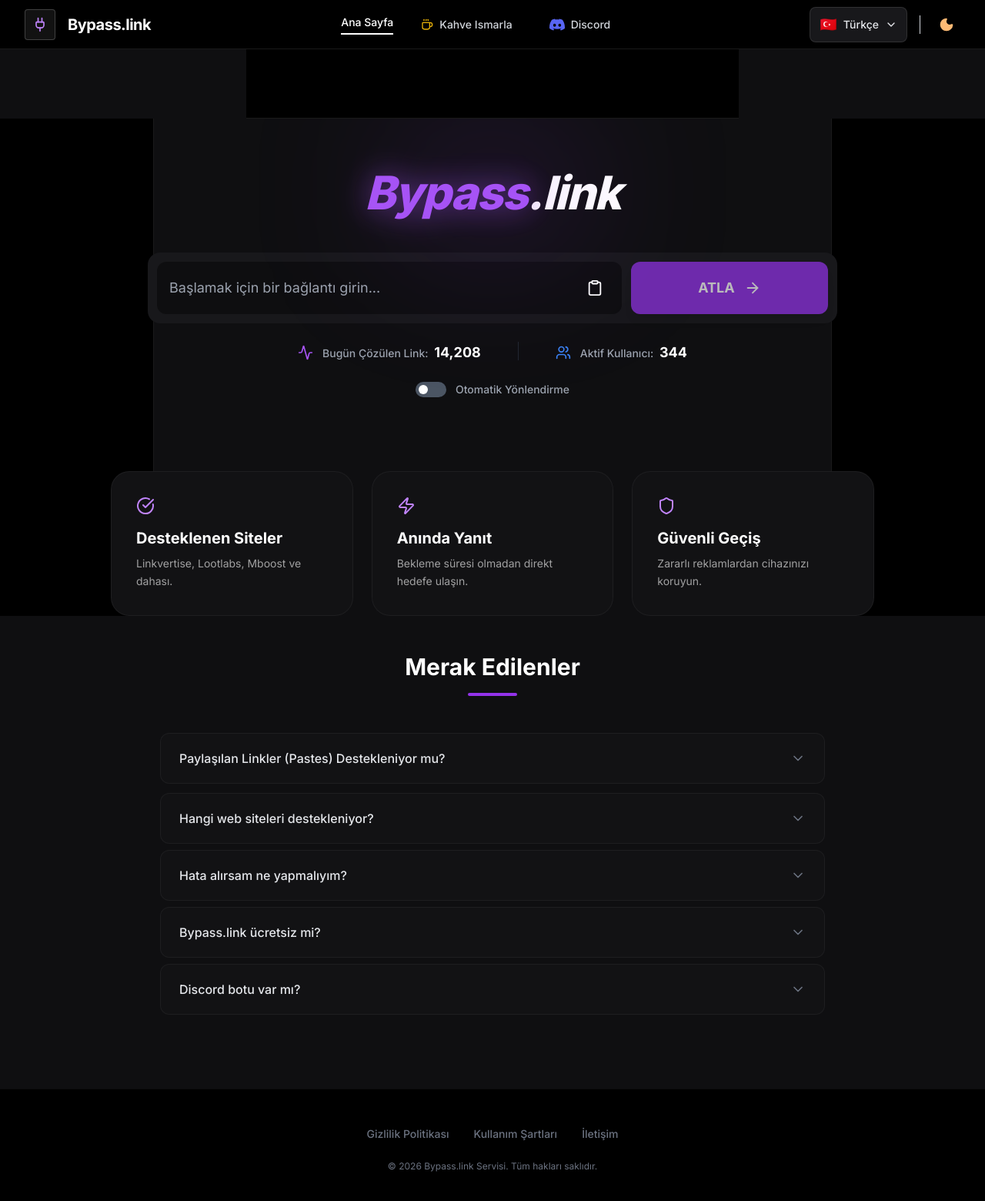
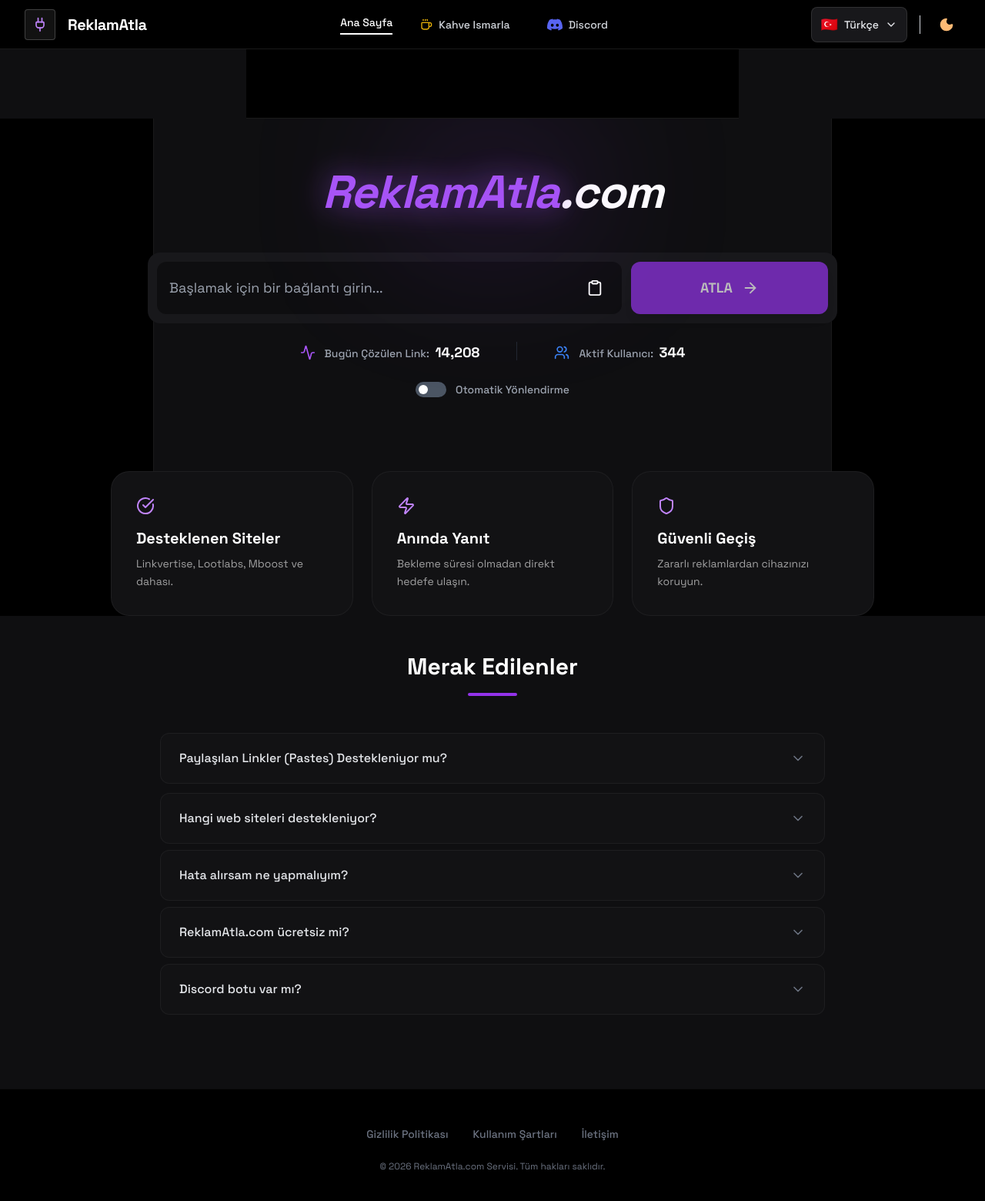
Before and after one commit to eminnates/ByPass, a Next.js app in the folder src/bypass-site/: page / in a window 1280 px wide. Shown: the top 1560 px of the page at 77% size. Built offline with nearby package versions, Linux system fonts and the light colour scheme.

Commit message:
UPDATE page

```diff
--- a/src/bypass-site/app/layout.tsx
+++ b/src/bypass-site/app/layout.tsx
@@ -1,24 +1,41 @@
 import type { Metadata } from "next";
-import { Inter } from "next/font/google";
+import { Space_Grotesk } from "next/font/google";
 import Script from "next/script";
 import "./globals.css";
 
-const inter = Inter({ subsets: ["latin"] });
+const space = Space_Grotesk({
+  subsets: ["latin"],
+  weight: ["400", "500", "600", "700"],
+  display: "swap",
+});
 
 export const metadata: Metadata = {
-  title: "Linkvertise Bypass",
-  description: "Hızlı ve güvenli link geçme servisi.",
+  title: {
+    default: "Linkvertise Bypass",
+    template: "%s | Linkvertise Bypass",
+  },
+  description: "Hızlı, güvenli ve modern link geçme servisi.",
+  keywords: ["linkvertise bypass", "link bypass", "url bypass"],
+  metadataBase: new URL("https://yourdomain.com"), // domainini buraya yaz
+  openGraph: {
+    title: "Linkvertise Bypass",
+    description: "Hızlı ve güvenli link geçme servisi.",
+    url: "https://yourdomain.com",
+    siteName: "Linkvertise Bypass",
+    locale: "tr_TR",
+    type: "website",
+  },
 };
 
 export default function RootLayout({
   children,
-}: Readonly<{
+}: {
   children: React.ReactNode;
-}>) {
+}) {
   return (
     <html lang="tr">
       <head>
-        {/* Google AdSense Scripti */}
+        {/* Google AdSense */}
         <Script
           async
           src="https://pagead2.googlesyndication.com/pagead/js/adsbygoogle.js?client=ca-pub-XXXXXXXXXXXXXXXX"
@@ -26,7 +43,9 @@
           strategy="afterInteractive"
         />
       </head>
-      <body className={inter.className}>
+      <body
+        className={`${space.className} bg-black text-white antialiased`}
+      >
         {children}
       </body>
     </html>
--- a/src/bypass-site/app/page.tsx
+++ b/src/bypass-site/app/page.tsx
@@ -31,7 +31,7 @@
       q1: "Paylaşılan Linkler (Pastes) Destekleniyor mu?", a1: "Evet, servisimiz popüler paste servislerini destekler.",
       q2: "Hangi web siteleri destekleniyor?", a2: "Linkvertise, Lootlabs, Mboost, Sub2get ve daha birçok popüler servis.",
       q3: "Hata alırsam ne yapmalıyım?", a3: "Bir hata ile karşılaşırsanız sayfayı yenilemeyi deneyin.", note: "NOT: Hata devam ederse Discord'a gelin.",
-      q4: "Bypass.link ücretsiz mi?", a4: "Evet, servisimiz tamamen ücretsizdir.",
+      q4: "ReklamAtla.com ücretsiz mi?", a4: "Evet, servisimiz tamamen ücretsizdir.",
       q5: "Discord botu var mı?", a5: "Şu an için aktif bir botumuz bulunmamaktadır."
     },
     footer: { privacy: "Gizlilik Politikası", terms: "Kullanım Şartları", contact: "İletişim", rights: "Tüm hakları saklıdır." }
@@ -57,7 +57,7 @@
       q1: "Are Paste Links Supported?", a1: "Yes, we support popular paste services.",
       q2: "Which websites are supported?", a2: "Linkvertise, Lootlabs, Mboost, Sub2get and many more.",
       q3: "What if I get an error?", a3: "Try refreshing the page if you encounter an error.", note: "NOTE: Join Discord if error persists.",
-      q4: "Is Bypass.link free?", a4: "Yes, our service is completely free.",
+      q4: "Is ReklamAtla.com free?", a4: "Yes, our service is completely free.",
       q5: "Is there a Discord bot?", a5: "We do not have an active bot at the moment."
     },
     footer: { privacy: "Privacy Policy", terms: "Terms of Use", contact: "Contact", rights: "All rights reserved." }
@@ -225,7 +225,7 @@
         <div className={`w-10 h-10 border rounded flex items-center justify-center ${isDarkMode ? 'bg-[#121212] border-white/20' : 'bg-gray-100 border-gray-300'}`}>
           <Plug size={20} className={isDarkMode ? "text-purple-400" : "text-purple-600"} />
         </div>
-        <span className="font-bold text-xl tracking-tight ml-2">Bypass.link</span>
+        <span className="font-bold text-xl tracking-tight ml-2">ReklamAtla</span>
       </div>
 
       <nav className="hidden md:flex items-center gap-6">
@@ -492,7 +492,7 @@
       <div className="w-full max-w-5xl px-4 pt-[220px] pb-12 z-10 flex flex-col items-center justify-center">
         <div className="text-center mb-12 relative">
           <h1 className="text-5xl md:text-6xl font-extrabold tracking-tight italic">
-            <span className="text-purple-500 drop-shadow-[0_0_20px_rgba(168,85,247,0.6)]">Bypass</span>.link
+            <span className="text-purple-500 drop-shadow-[0_0_20px_rgba(168,85,247,0.6)]">ReklamAtla</span>.com
           </h1>
           {isDarkMode && <div className="absolute -top-10 left-1/2 -translate-x-1/2 w-64 h-32 bg-purple-600/20 blur-[100px] rounded-full" />}
         </div>
@@ -686,7 +686,7 @@
           </Link>
           <a href="mailto:support@bypass.link" className="hover:text-purple-400 transition">{t.footer.contact}</a>
         </div>
-        <p>&copy; 2026 Bypass.link Servisi. {t.footer.rights}</p>
+        <p>&copy; 2026 ReklamAtla.com Servisi. {t.footer.rights}</p>
       </footer>
 
     </main>
```
Also changed, not shown: 1 other file (tests, documents, lock files or other folders).
